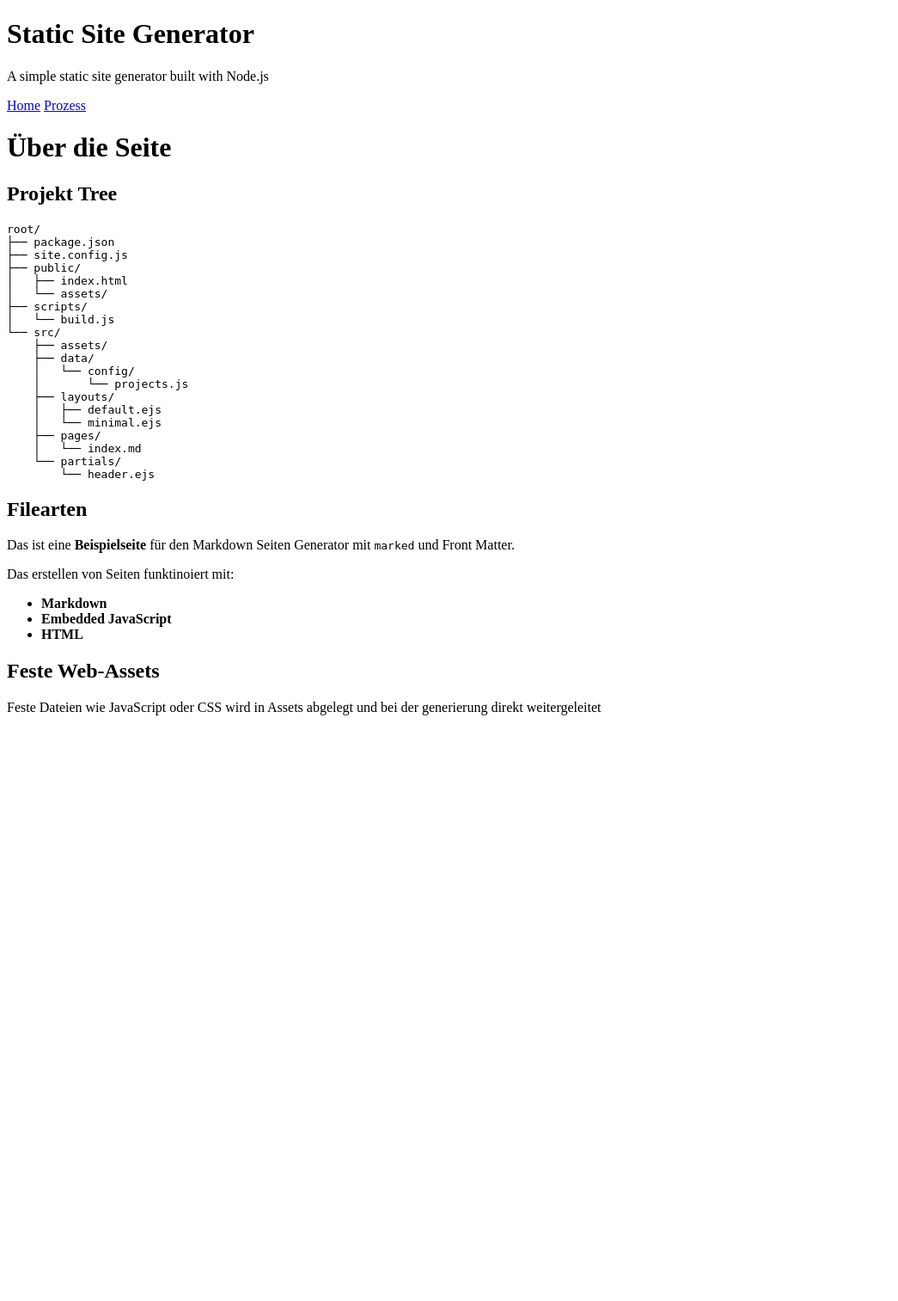
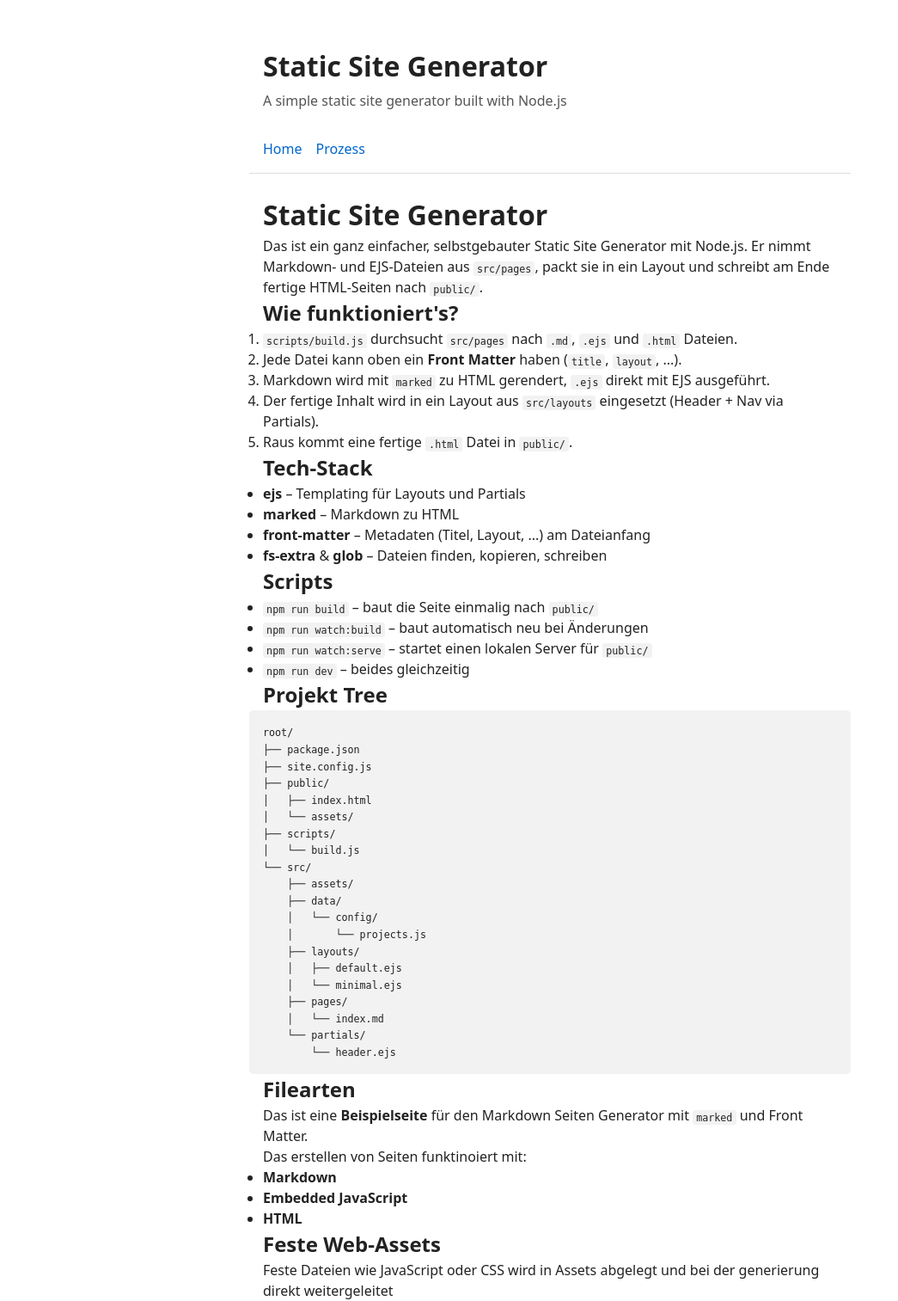
Before and after one commit to BastianBinus/StaticSiteGenerator, a web app: file public/index.html in a window 1280 px wide. Shown: the whole page at 86% size, without its empty margins (0-1045 px from the left). Before the commit the page ends 832 px from the top, so only its background shows below. Run offline with its HTML, style and script files only (its server is not run), Linux system fonts and the light colour scheme; some libraries are stand-ins or nearby versions.

Commit message:
Expand index page to describe the generator, add basic CSS
Fill in src/pages/index.md with a short explanation of what the
generator is, how the build works, and its dependencies. Add basic
CSS (layout, nav, code blocks, buttons) and fix the stylesheet link
in default.ejs, which used a relative path that broke for pages
served from the public/ root.

```diff
--- a/public/index.html
+++ b/public/index.html
@@ -6,7 +6,7 @@
     <title>
         Static Site Generator
     </title>
-    <link rel="stylesheet" href="../assets/style.css">
+    <link rel="stylesheet" href="/assets/style.css">
 </head>
 
 <body>
@@ -26,7 +26,32 @@
         </a>
 
 </nav>
-            <h1>Über die Seite</h1>
+            <h1>Static Site Generator</h1>
+<p>Das ist ein ganz einfacher, selbstgebauter Static Site Generator mit Node.js.
+Er nimmt Markdown- und EJS-Dateien aus <code>src/pages</code>, packt sie in ein Layout
+und schreibt am Ende fertige HTML-Seiten nach <code>public/</code>.</p>
+<h2>Wie funktioniert&#39;s?</h2>
+<ol>
+<li><code>scripts/build.js</code> durchsucht <code>src/pages</code> nach <code>.md</code>, <code>.ejs</code> und <code>.html</code> Dateien.</li>
+<li>Jede Datei kann oben ein <strong>Front Matter</strong> haben (<code>title</code>, <code>layout</code>, ...).</li>
+<li>Markdown wird mit <code>marked</code> zu HTML gerendert, <code>.ejs</code> direkt mit EJS ausgeführt.</li>
+<li>Der fertige Inhalt wird in ein Layout aus <code>src/layouts</code> eingesetzt (Header + Nav via Partials).</li>
+<li>Raus kommt eine fertige <code>.html</code> Datei in <code>public/</code>.</li>
+</ol>
+<h2>Tech-Stack</h2>
+<ul>
+<li><strong>ejs</strong> – Templating für Layouts und Partials</li>
+<li><strong>marked</strong> – Markdown zu HTML</li>
+<li><strong>front-matter</strong> – Metadaten (Titel, Layout, ...) am Dateianfang</li>
+<li><strong>fs-extra</strong> &amp; <strong>glob</strong> – Dateien finden, kopieren, schreiben</li>
+</ul>
+<h2>Scripts</h2>
+<ul>
+<li><code>npm run build</code> – baut die Seite einmalig nach <code>public/</code></li>
+<li><code>npm run watch:build</code> – baut automatisch neu bei Änderungen</li>
+<li><code>npm run watch:serve</code> – startet einen lokalen Server für <code>public/</code></li>
+<li><code>npm run dev</code> – beides gleichzeitig</li>
+</ul>
 <h2>Projekt Tree</h2>
 <pre><code>root/
 ├── package.json
--- a/public/process.html
+++ b/public/process.html
@@ -6,7 +6,7 @@
     <title>
         Static Site Generator
     </title>
-    <link rel="stylesheet" href="../assets/style.css">
+    <link rel="stylesheet" href="/assets/style.css">
 </head>
 
 <body>
--- a/src/assets/style.css
+++ b/src/assets/style.css
@@ -1,3 +1,90 @@
+* {
+  box-sizing: border-box;
+}
+
+body {
+  margin: 0;
+  font-family: system-ui, sans-serif;
+  color: #222;
+  background: #fff;
+  line-height: 1.5;
+}
+
+header,
+nav,
+main,
+body > * {
+  max-width: 700px;
+  margin: 0 auto;
+  padding: 0 1rem;
+}
+
+header {
+  padding-top: 2rem;
+}
+
+header h1 {
+  margin-bottom: 0.25rem;
+}
+
+header p {
+  margin-top: 0;
+  color: #555;
+}
+
+nav {
+  display: flex;
+  gap: 1rem;
+  padding: 1rem;
+  border-bottom: 1px solid #ddd;
+  margin-bottom: 1.5rem;
+}
+
+nav a {
+  color: #06c;
+  text-decoration: none;
+}
+
+nav a:hover {
+  text-decoration: underline;
+}
+
+a {
+  color: #06c;
+}
+
+code {
+  background: #f2f2f2;
+  padding: 0.15em 0.35em;
+  border-radius: 3px;
+  font-size: 0.9em;
+}
+
+pre {
+  background: #f2f2f2;
+  padding: 1rem;
+  border-radius: 5px;
+  overflow-x: auto;
+}
+
+pre code {
+  background: none;
+  padding: 0;
+}
+
+button {
+  font: inherit;
+  padding: 0.4em 0.8em;
+  border: 1px solid #ccc;
+  border-radius: 4px;
+  background: #f7f7f7;
+  cursor: pointer;
+}
+
+button:hover {
+  background: #eee;
+}
+
 .hidden {
   display: none;
 }
--- a/src/layouts/default.ejs
+++ b/src/layouts/default.ejs
@@ -6,7 +6,7 @@
     <title>
         <%= site.title %>
     </title>
-    <link rel="stylesheet" href="../assets/style.css">
+    <link rel="stylesheet" href="/assets/style.css">
 </head>
 
 <body>
```
Also changed, not shown: src/pages/index.md (+28 -2 lines), public/assets/style.css.
